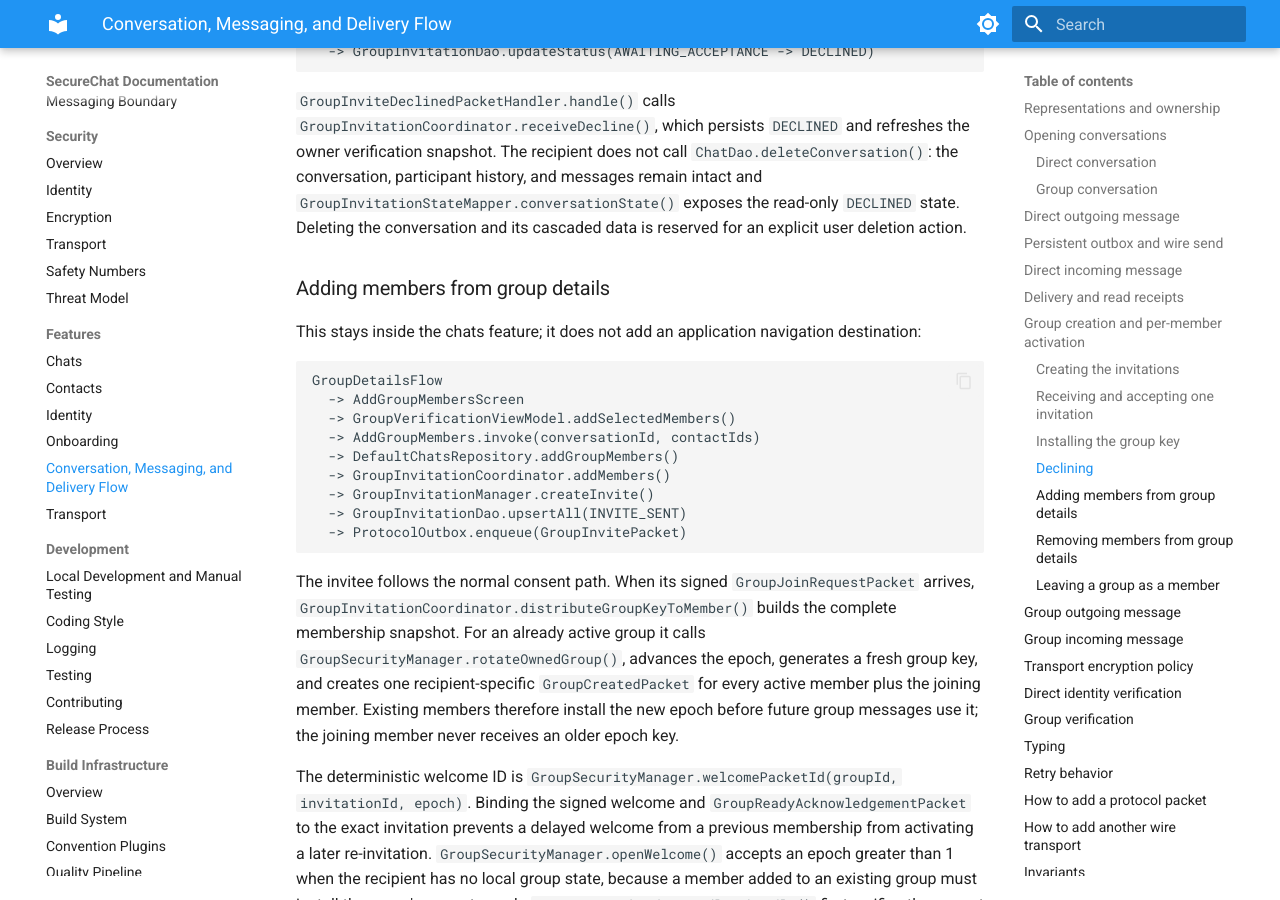
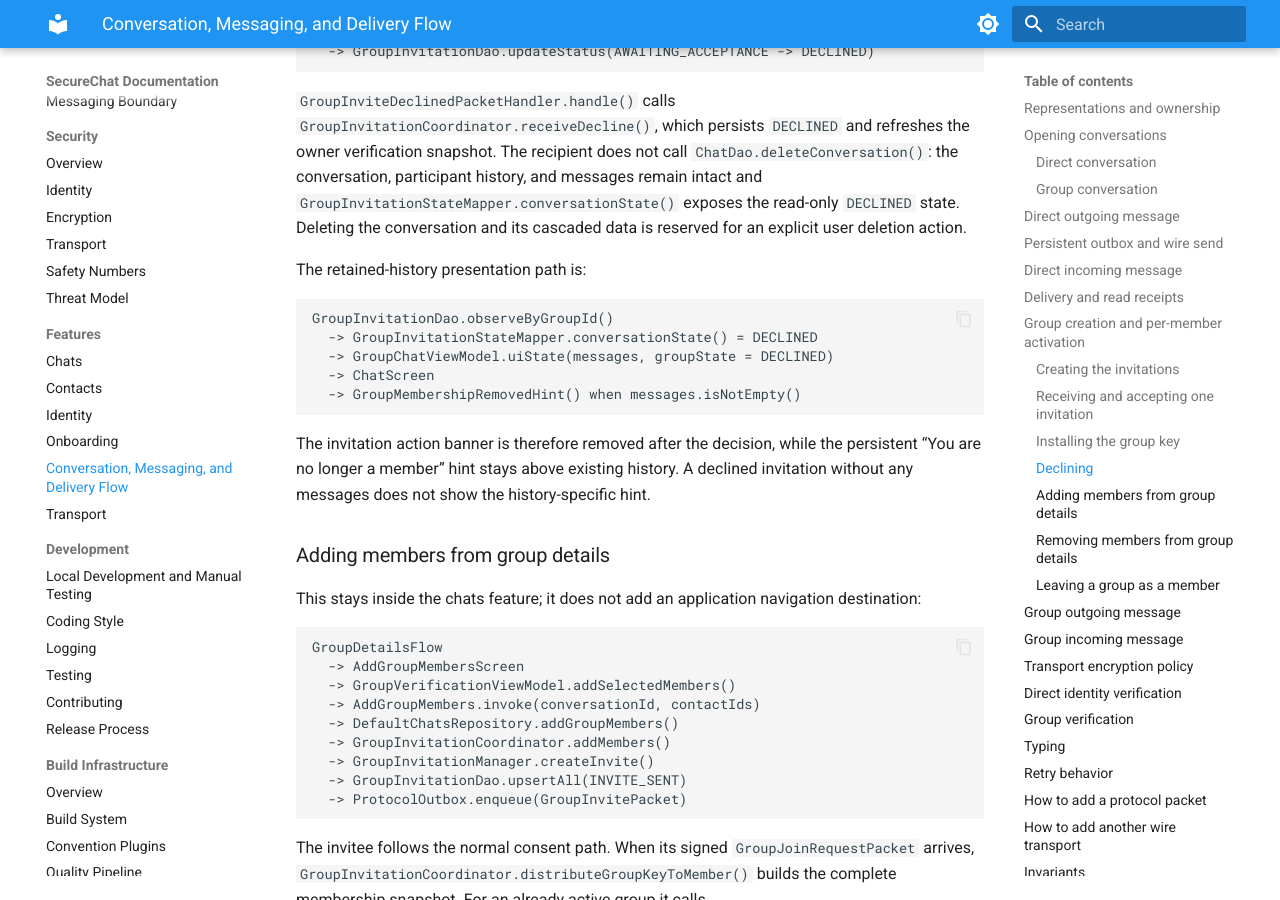
Before and after one commit to cbgm/SecureChat, an MkDocs documentation site: the page built from docs/features/message-transport-flow.md, in a window 1280 px wide and 900 px high, scrolled down 6744 px. Built offline with MkDocs 1.6.1 and Material for MkDocs 9.7.7, drawn with Linux system fonts in a browser that asks for light colours.

Commit message:
Fix removing "not a group member" banner when decline

````diff
--- a/docs/features/message-transport-flow.md
+++ b/docs/features/message-transport-flow.md
@@ -311,6 +311,20 @@ The recipient does not call `ChatDao.deleteConversation()`: the conversation, pa
 and messages remain intact and `GroupInvitationStateMapper.conversationState()` exposes the
 read-only `DECLINED` state. Deleting the conversation and its cascaded data is reserved for an
 explicit user deletion action.
+
+The retained-history presentation path is:
+
+```text
+GroupInvitationDao.observeByGroupId()
+  -> GroupInvitationStateMapper.conversationState() = DECLINED
+  -> GroupChatViewModel.uiState(messages, groupState = DECLINED)
+  -> ChatScreen
+  -> GroupMembershipRemovedHint() when messages.isNotEmpty()
+```
+
+The invitation action banner is therefore removed after the decision, while the persistent
+“You are no longer a member” hint stays above existing history. A declined invitation without any
+messages does not show the history-specific hint.
 
 ### Adding members from group details
 
````
Also changed, not shown: docs/features/chats.md (+3 -0 lines), 1 other file.
